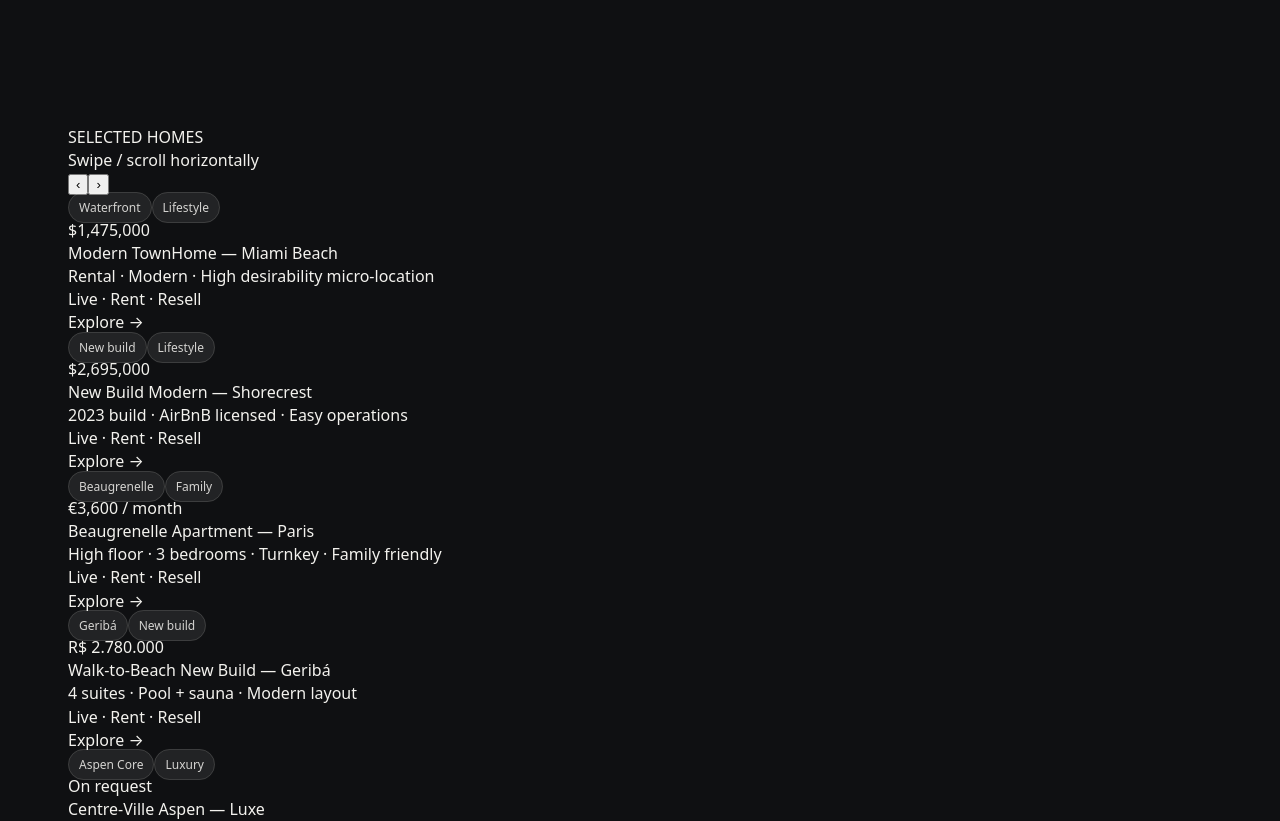
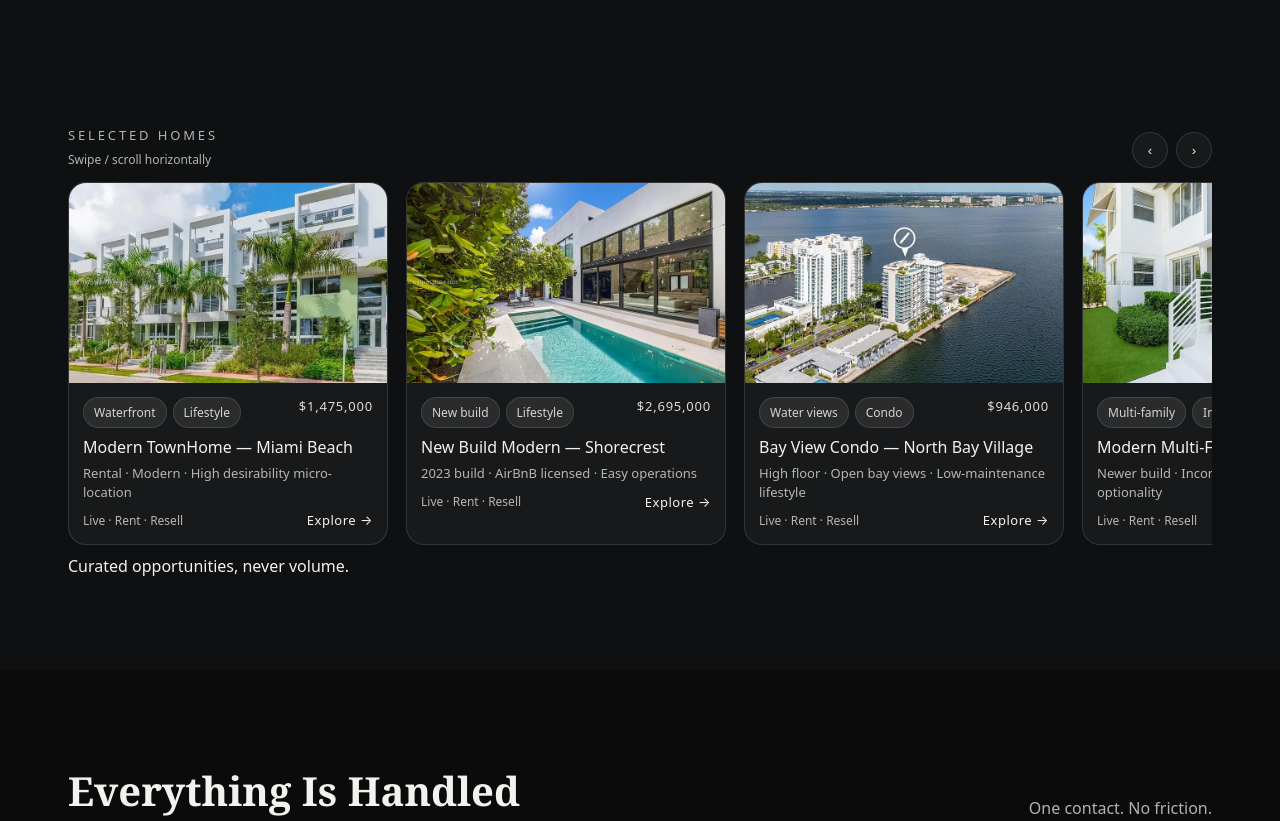
Before and after one commit to studerandstuder-sketch/studer-realty, a Next.js app: page / in a window 1280 px wide. Shown: the part 2680-3501 px from the top of the page. Built offline with nearby package versions, Linux system fonts and the light colour scheme.

Commit message:
Add files via upload

```diff
--- a/src/data/selectedHomes.ts
+++ b/src/data/selectedHomes.ts
@@ -45,6 +45,37 @@ export const miamiSelection: Home[] = [
     href: "/selected-homes/miami/741-ne-80th-st-miami",
     city: "miami",
   },
+  {
+    id: "miami-03",
+    title: "Bay View Condo — North Bay Village",
+    subtitle: "High floor · Open bay views · Low-maintenance lifestyle",
+    image: "/img/selected-homes/miami/7935-east-dr-803/01.webp",
+    tags: ["Water views", "Condo", "Lifestyle"],
+    framework: "Live · Rent · Resell",
+    priceLabel: "$946,000",
+    href: "/selected-homes/miami/7935-east-dr-apt-803-north-bay-village",
+  },
+  {
+    id: "miami-04",
+    title: "Modern Multi-Family — Miami Beach",
+    subtitle: "Newer build · Income profile · Strong long-term optionality",
+    image: "/img/selected-homes/miami/3909-garden/01.webp",
+    tags: ["Multi-family", "Income", "Long-term hold"],
+    framework: "Live · Rent · Resell",
+    priceLabel: "$2,900,000",
+    href: "/selected-homes/miami/3909-garden-ave-miami-beach",
+  },
+  {
+    id: "miami-05",
+    title: "Waterfront Villa — Normandy Shores",
+    subtitle: "Gated island · Private dock · Pool · Ocean access positioning",
+    image: "/img/selected-homes/miami/970-s-shore/05.webp",
+    tags: ["Waterfront", "Gated", "Boating"],
+    framework: "Live · Rent · Resell",
+    priceLabel: "$3,690,000",
+    href: "/selected-homes/miami/970-s-shore-dr-miami-beach",
+  },
+
 ];
 
 /* =========================
@@ -63,6 +94,47 @@ export const brazilSelection: Home[] = [
     href: "/selected-homes/brazil/rua-da-trindade-geriba-buzios",
     city: "brazil",
   },
+{
+  id: "brazil-02",
+  title: "Ferradura Villa - Búzios",
+  subtitle: "8 bedrooms · Furnished · 520 m² · Large hosting capacity",
+  image: "/img/selected-homes/brazil/ione-saldanha-ferradura/01.webp",
+  tags: ["Luxury", "Ferradura", "Scale"],
+  framework: "Live · Rent · Resell",
+  priceLabel: "R$ 8.500.000",
+  href: "/selected-homes/brazil/ione-saldanha-ferradura-buzios",
+},
+{
+  id: "brazil-03",
+  title: "Ferradura Pool Villa",
+  subtitle: "5 bedrooms · Pool · 600 m² · Strong indoor-outdoor flow",
+  image: "/img/selected-homes/brazil/ferradura-5q-piscina-600m2/01.webp",
+  tags: ["Ferradura", "Pool", "Lifestyle"],
+  framework: "Live · Rent · Resell",
+  priceLabel: "R$ 4.700.000",
+  href: "/selected-homes/brazil/ferradura-5q-piscina-600m2-buzios",
+},
+{
+  id: "brazil-04",
+  title: "Ferradura Sea-View Villa",
+  subtitle: "749 m² · 5 suites · Double-height · Pool · Sea views",
+  image: "/img/selected-homes/brazil/rua-e1-ferradura-seaview/01.webp",
+  tags: ["Sea view", "Ferradura", "Luxury"],
+  framework: "Live · Rent · Resell",
+  priceLabel: "R$ 18.000.000",
+  href: "/selected-homes/brazil/rua-e1-praia-da-ferradura-buzios",
+},
+{
+  id: "brazil-rental-01",
+  title: "Villa Bianca — Búzios",
+  subtitle: "5 bedrooms · Pool · Sea view · Guest favorite",
+  image: "/img/selected-homes/brazil/villa-bianca/01.avif",
+  tags: ["Rental", "João Fernandes", "Pool"],
+  framework: "Stay · Host · Enjoy",
+  priceLabel: "R$ 2.500/night",
+  href: "/selected-homes/brazil/villa-bianca-buzios",
+},
+
 ];
 
 /* =========================
--- a/src/styles/globals.css
+++ b/src/styles/globals.css
@@ -427,3 +427,128 @@ a{color:inherit;text-decoration:none}
 .imageOverlay p {
   opacity: 0.9;
 }
+/* ============================= */
+/* Selected Homes Horizontal Rail */
+/* ============================= */
+
+.railTop{
+  display:flex;
+  align-items:flex-end;
+  justify-content:space-between;
+  gap:24px;
+  margin-bottom:14px;
+}
+
+.railTitle{
+  font-size:13px;
+  letter-spacing:.22em;
+  text-transform:uppercase;
+  color:var(--muted);
+}
+
+.railSubtitle{
+  font-size:12px;
+  color:var(--muted);
+  margin-top:6px;
+}
+
+.railNav{
+  display:flex;
+  gap:8px;
+}
+
+.railBtn{
+  width:36px;
+  height:36px;
+  border-radius:999px;
+  border:1px solid var(--line);
+  background:rgba(255,255,255,.04);
+  color:var(--text);
+  cursor:pointer;
+}
+
+.rail{
+  display:flex;
+  gap:18px;
+  overflow-x:auto;
+  padding-bottom:10px;
+  scroll-behavior:smooth;
+}
+
+.rail::-webkit-scrollbar{
+  height:6px;
+}
+.rail::-webkit-scrollbar-thumb{
+  background:rgba(255,255,255,.18);
+  border-radius:999px;
+}
+
+.railCard{
+  flex:0 0 320px;
+  border-radius:18px;
+  overflow:hidden;
+  border:1px solid var(--line);
+  background:var(--card);
+  transition:transform .18s ease, border-color .18s ease;
+}
+
+.railCard:hover{
+  transform:translateY(-2px);
+  border-color:rgba(243,242,238,.25);
+}
+
+.railImg{
+  height:200px;
+  background-size:cover;
+  background-position:center;
+}
+
+.railMeta{
+  padding:14px;
+}
+
+.railMetaTop{
+  display:flex;
+  justify-content:space-between;
+  gap:12px;
+  margin-bottom:8px;
+}
+
+.railTagRow{
+  display:flex;
+  gap:6px;
+  flex-wrap:wrap;
+}
+
+.railPrice{
+  font-size:13px;
+  letter-spacing:.06em;
+  color:rgba(243,242,238,.9);
+}
+
+.railName{
+  font-size:16px;
+  margin-bottom:4px;
+}
+
+.railSub{
+  font-size:13px;
+  color:var(--muted);
+}
+
+.railFooter{
+  display:flex;
+  justify-content:space-between;
+  align-items:center;
+  margin-top:10px;
+}
+
+.railFramework{
+  font-size:12px;
+  color:var(--muted);
+}
+
+.railCta{
+  font-size:13px;
+  letter-spacing:.04em;
+}
```
Also changed, not shown: src/pages/destinations/aspen.tsx (+1 -22 lines), src/pages/destinations/dubai.tsx (+1 -25 lines), src/pages/destinations/miami.tsx (+1 -63 lines), src/pages/destinations/paris.tsx (+1 -23 lines), src/pages/destinations/st-barth.tsx (+1 -25 lines).
